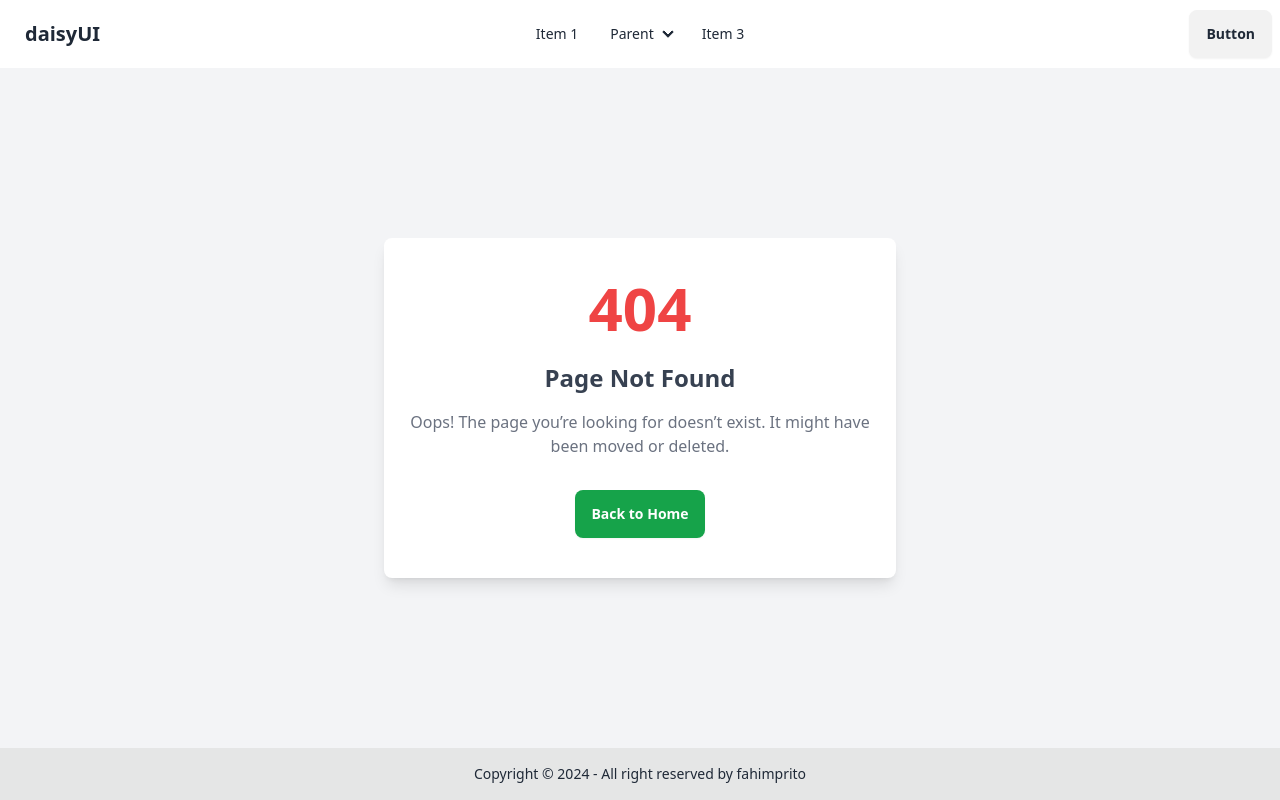
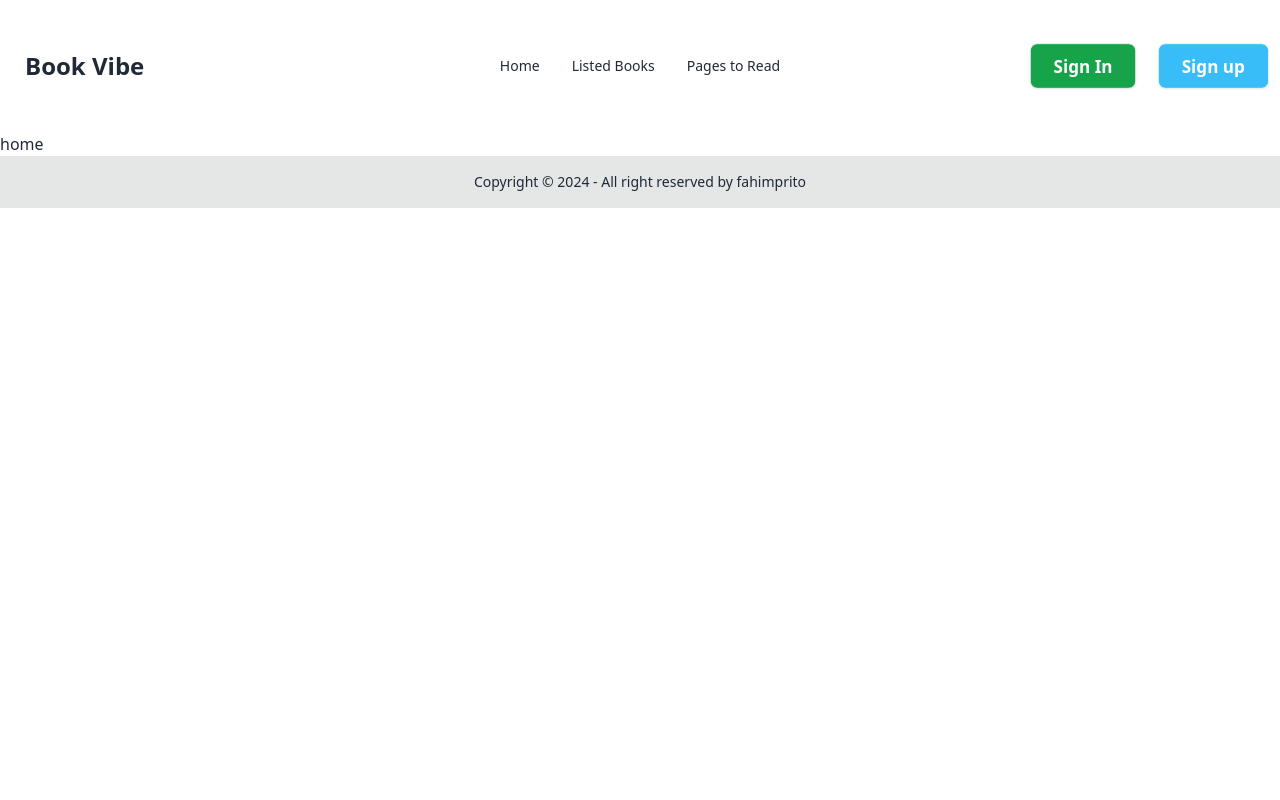
Before and after one commit to fahimprito/boi-poka-book-vibe, a React (Vite) app: page / in a window 1280 px wide. Built offline with nearby package versions, Linux system fonts and the light colour scheme.

Commit message:
route and navbar set

```diff
--- a/index.html
+++ b/index.html
@@ -1,5 +1,5 @@
 <!doctype html>
-<html lang="en">
+<html lang="en" data-theme="light">
   <head>
     <meta charset="UTF-8" />
     <link rel="icon" type="image/svg+xml" href="./public/book.ico" />
--- a/package.json
+++ b/package.json
@@ -14,6 +14,7 @@
     "match-sorter": "^7.0.0",
     "react": "^18.3.1",
     "react-dom": "^18.3.1",
+    "react-icons": "^5.3.0",
     "react-router-dom": "^6.27.0",
     "sort-by": "^1.2.0"
   },
--- a/src/components/errorPage/ErrorPage.jsx
+++ b/src/components/errorPage/ErrorPage.jsx
@@ -11,7 +11,7 @@ const ErrorPage = () => {
 
     return (
         <div>
-            <div className="flex items-center justify-center min-h-[85vh] bg-gray-100 px-6">
+            <div className="flex items-center justify-center min-h-screen bg-gray-100 px-6">
                 <div className="text-center px-6 py-10 max-w-lg bg-white shadow-lg rounded-lg">
                     <h1 className="text-6xl font-bold text-red-500 mb-6">404</h1>
                     <h2 className="text-2xl font-semibold text-gray-700 mb-4">Page Not Found</h2>
--- /dev/null
+++ b/src/components/home/Home.jsx
@@ -0,0 +1,11 @@
+import React from 'react';
+
+const Home = () => {
+    return (
+        <div>
+            <h2> home</h2>
+        </div>
+    );
+};
+
+export default Home;
--- a/src/components/navbar/Navbar.jsx
+++ b/src/components/navbar/Navbar.jsx
@@ -1,58 +1,41 @@
-import React from 'react';
+import { FaBars } from "react-icons/fa";
 
 const Navbar = () => {
+    const links = <>
+        <li><a>Home</a></li>
+        <li><a>Listed Books</a></li>
+        <li><a>Pages to Read</a></li>
+    </>
+
+
     return (
         <div>
-            <div className="navbar bg-base-100">
+            <div className="container mx-auto py-10 navbar bg-base-100">
                 <div className="navbar-start">
                     <div className="dropdown">
-                        <div tabIndex={0} role="button" className="btn btn-ghost lg:hidden">
-                            <svg
-                                xmlns="http://www.w3.org/2000/svg"
-                                className="h-5 w-5"
-                                fill="none"
-                                viewBox="0 0 24 24"
-                                stroke="currentColor">
-                                <path
-                                    strokeLinecap="round"
-                                    strokeLinejoin="round"
-                                    strokeWidth="2"
-                                    d="M4 6h16M4 12h8m-8 6h16" />
-                            </svg>
+                        <div tabIndex={0} role="button" className="btn btn-ghost text-lg lg:hidden">
+                            <FaBars />
                         </div>
                         <ul
                             tabIndex={0}
-                            className="menu menu-sm dropdown-content bg-base-100 rounded-box z-[1] mt-3 w-52 p-2 shadow">
-                            <li><a>Item 1</a></li>
-                            <li>
-                                <a>Parent</a>
-                                <ul className="p-2">
-                                    <li><a>Submenu 1</a></li>
-                                    <li><a>Submenu 2</a></li>
-                                </ul>
-                            </li>
-                            <li><a>Item 3</a></li>
+                            className="menu menu-sm dropdown-content bg-base-100 rounded-box z-[1] mt-3 w-52 p-2 shadow gap-2">
+                            {links}
+                            <a className="btn btn-sm text-white text-lg
+                            bg-green-600 rounded-lg hover:bg-green-700">Sign In</a>
+                            <a className="btn btn-sm text-white text-lg
+                            bg-sky-400 rounded-lg hover:bg-sky-600">Sign up</a>
                         </ul>
                     </div>
-                    <a className="btn btn-ghost text-xl">daisyUI</a>
+                    <a className="btn btn-ghost text-2xl">Book Vibe</a>
                 </div>
                 <div className="navbar-center hidden lg:flex">
                     <ul className="menu menu-horizontal px-1">
-                        <li><a>Item 1</a></li>
-                        <li>
-                            <details>
-                                <summary>Parent</summary>
-                                <ul className="p-2">
-                                    <li><a>Submenu 1</a></li>
-                                    <li><a>Submenu 2</a></li>
-                                </ul>
-                            </details>
-                        </li>
-                        <li><a>Item 3</a></li>
+                        {links}
                     </ul>
                 </div>
-                <div className="navbar-end">
-                    <a className="btn">Button</a>
+                <div className="navbar-end hidden lg:flex gap-4">
+                    <a className="btn px-6 text-white text-lg bg-green-600 rounded-lg hover:bg-green-700">Sign In</a>
+                    <a className="btn px-6 text-white text-lg bg-sky-400 rounded-lg hover:bg-sky-600">Sign up</a>
                 </div>
             </div>
         </div>
--- a/src/components/root/Root.jsx
+++ b/src/components/root/Root.jsx
@@ -1,4 +1,4 @@
-import ErrorPage from "../errorPage/ErrorPage";
+import { Outlet } from "react-router-dom";
 import Footer from "../footer/Footer";
 import Navbar from "../navbar/Navbar";
 
@@ -7,7 +7,7 @@ const Root = () => {
     return (
         <div>
             <Navbar></Navbar>
-            <ErrorPage></ErrorPage>
+            <Outlet></Outlet>
             <Footer></Footer>
         </div>
     );
--- a/src/main.jsx
+++ b/src/main.jsx
@@ -7,11 +7,20 @@ import {
 import './index.css'
 import App from './App.jsx'
 import Root from './components/root/Root.jsx';
+import ErrorPage from './components/errorPage/ErrorPage.jsx';
+import Home from './components/home/Home.jsx';
 
 const router = createBrowserRouter([
   {
     path: "/",
     element: <Root></Root>,
+    errorElement: <ErrorPage></ErrorPage>,
+    children: [
+      {
+        path: "/",
+        element: <Home></Home>
+      }
+    ]
   },
 ]);
 
```
Also changed, not shown: 1 other file (tests, documents, lock files or other folders).
